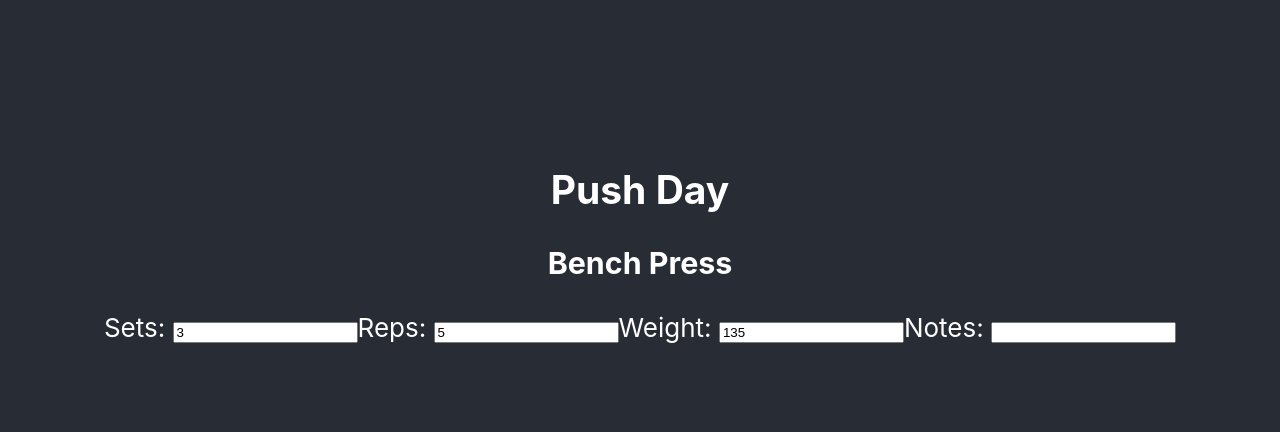
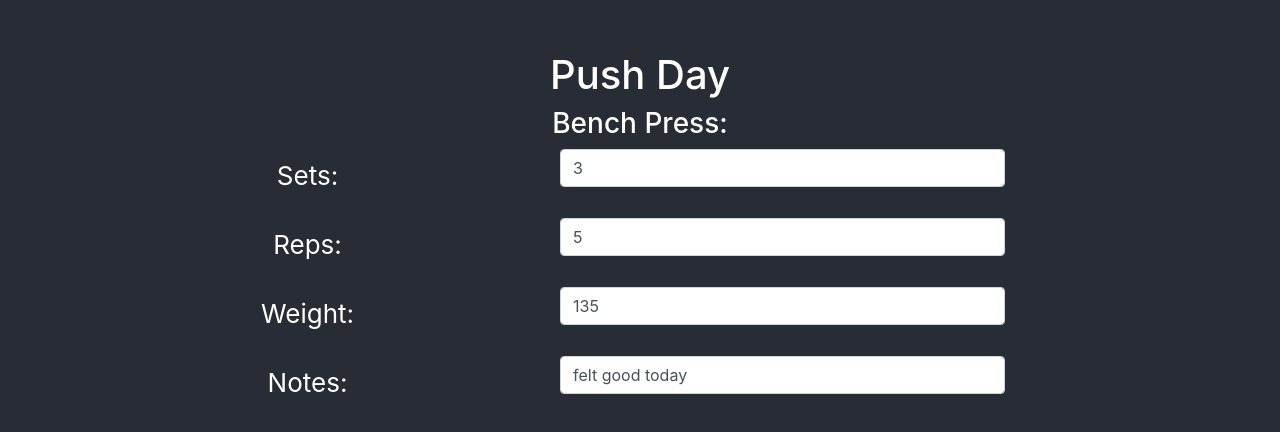
Before and after one commit to chowder350/WeightliftingTracker, a React (Create React App) app: page / in a window 1280 px wide. Shown: the part 162-594 px from the top of the page. Built offline with nearby package versions, Linux system fonts and the light colour scheme.

Commit message:
finished basic UI for a workout component

```diff
--- a/public/index.html
+++ b/public/index.html
@@ -9,6 +9,10 @@
       name="description"
       content="Web site created using create-react-app"
     />
+    <link rel="stylesheet" href="https://stackpath.bootstrapcdn.com/bootstrap/4.1.0/css/bootstrap.min.css"
+    integrity="sha384-9gVQ4dYFwwWSjIDZnLEWnxCjeSWFphJiwGPXr1jddIhOegiu1FwO5qRGvFXOdJZ4"
+    crossorigin="anonymous">
+
     <link rel="apple-touch-icon" href="%PUBLIC_URL%/logo192.png" />
     <!--
       manifest.json provides metadata used when your web app is installed on a
@@ -40,4 +44,15 @@
       To create a production bundle, use `npm run build` or `yarn build`.
     -->
   </body>
+  <script src="https://code.jquery.com/jquery-3.3.1.slim.min.js"
+    integrity="sha384-q8i/X+965DzO0rT7abK41JStQIAqVgRVzpbzo5smXKp4YfRvH+8abtTE1Pi6jizo"
+    crossorigin="anonymous"></script>
+
+    <script src="https://cdnjs.cloudflare.com/ajax/libs/popper.js/1.14.0/umd/popper.min.js"
+    integrity="sha384-cs/chFZiN24E4KMATLdqdvsezGxaGsi4hLGOzlXwp5UZB1LY//20VyM2taTB4QvJ"
+    crossorigin="anonymous"></script>
+
+    <script src="https://stackpath.bootstrapcdn.com/bootstrap/4.1.0/js/bootstrap.min.js"
+    integrity="sha384-uefMccjFJAIv6A+rW+L4AHf99KvxDjWSu1z9VI8SKNVmz4sk7buKt/6v9KI65qnm"
+    crossorigin="anonymous"></script>
 </html>
--- a/src/Components/LiftComponent.jsx
+++ b/src/Components/LiftComponent.jsx
@@ -1,4 +1,7 @@
-import React, {Component} from 'react'
+import React, {Component} from 'react';
+import Form from 'react-bootstrap/Form';
+import Row from 'react-bootstrap/Row';
+import Col from 'react-bootstrap/Col';
 
 class LiftComponent extends Component {
   constructor() {
@@ -10,15 +13,50 @@ class LiftComponent extends Component {
 
 
   render() {
-      console.log(this.props)
+
     return (
-        <>
-        <h3>{this.props.title}</h3>
-        <label>Sets: </label> <input style={{display:'inline-block'}} value={this.props.sets}/>
-        <label>Reps: </label> <input style={{display:'inline-block'}} value={this.props.reps}/>
-        <label>Weight: </label> <input style={{display:'inline-block'}} value={this.props.weight}/>
-        <label>Notes: </label> <input style={{display:'inline-block'}} type="textbox" value={this.props.notes}/>
-        </>
+        <Form>
+            <h3>{this.props.title}: </h3>
+        <Form.Group as={Row}>
+          <Form.Label column xs="5">
+            Sets:
+          </Form.Label>
+          <Col xs="5">
+            <Form.Control value={this.props.sets}/>
+          </Col>
+        </Form.Group>
+
+        <Form.Group as={Row}>
+          <Form.Label column xs="5">
+            Reps:
+          </Form.Label>
+          <Col xs="5">
+            <Form.Control value={this.props.reps} />
+          </Col>
+        </Form.Group>
+
+        <Form.Group as={Row}>
+          <Form.Label column xs="5">
+            Weight:
+          </Form.Label>
+          <Col xs="5">
+            <Form.Control value={this.props.weight} />
+          </Col>
+        </Form.Group>
+
+        <Form.Group as={Row}>
+          <Form.Label column xs="5">
+            Notes:
+          </Form.Label>
+          <Col xs="5">
+            <Form.Control type="textarea" value={this.props.notes} />
+          </Col>
+        </Form.Group>
+      </Form>
+
+
+
+
     )
   }
 }
--- a/src/Components/WorkoutComponent.jsx
+++ b/src/Components/WorkoutComponent.jsx
@@ -19,8 +19,8 @@ class WorkoutComponent extends Component {
     return (
       <>
       <Container>
-        <h2>Push Day</h2>
-        <LiftComponent title={'Bench Press'} sets={3} reps={5} weight={135}/>
+        <h1>Push Day</h1>
+        <LiftComponent title={'Bench Press'} sets={3} reps={5} weight={135} notes={"felt good today"}/>
         </Container>
       </>
     )
```
Also changed, not shown: 1 other file (tests, documents, lock files or other folders).
